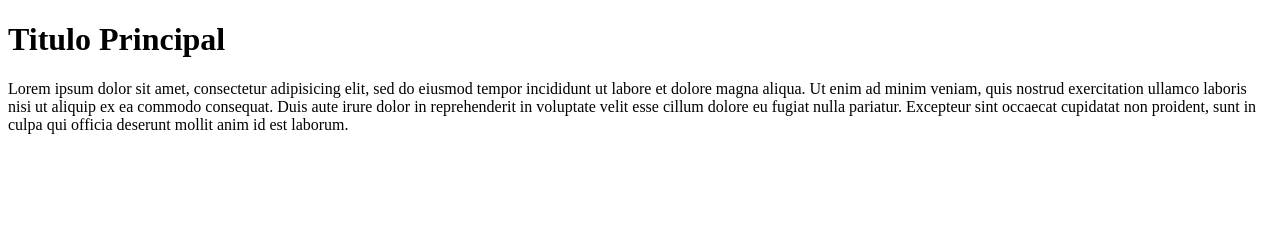
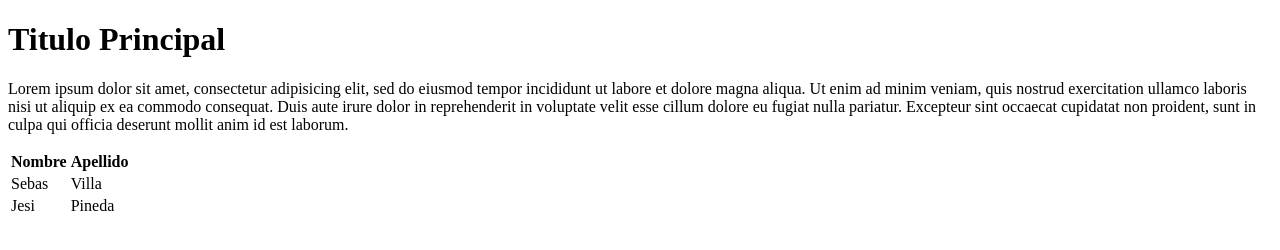
Before and after one commit to svillad/prueba-web, a plain HTML site: page index.html in a window 1280 px wide. Drawn offline with Linux system fonts and the light colour scheme.

Commit message:
tabla usuarios

```diff
--- a/index.html
+++ b/index.html
@@ -12,5 +12,10 @@
 	consequat. Duis aute irure dolor in reprehenderit in voluptate velit esse
 	cillum dolore eu fugiat nulla pariatur. Excepteur sint occaecat cupidatat non
 	proident, sunt in culpa qui officia deserunt mollit anim id est laborum.</p>
+	<table>
+		<tr><th>Nombre</th><th>Apellido</th></tr>
+		<tr><td>Sebas</td><td>Villa</td></tr>
+		<tr><td>Jesi</td><td>Pineda</td></tr>
+	</table>
 </body>
 </html>
```
